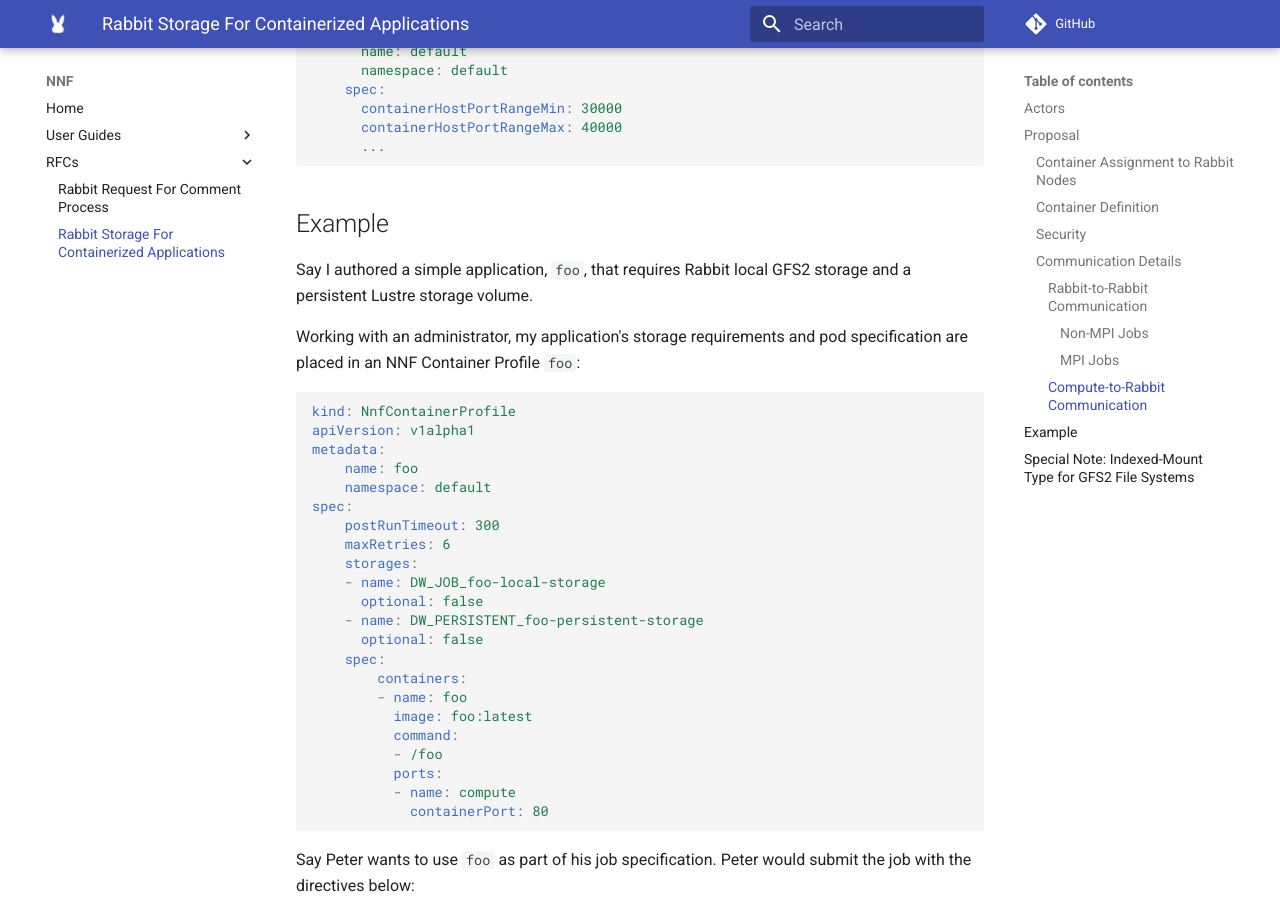
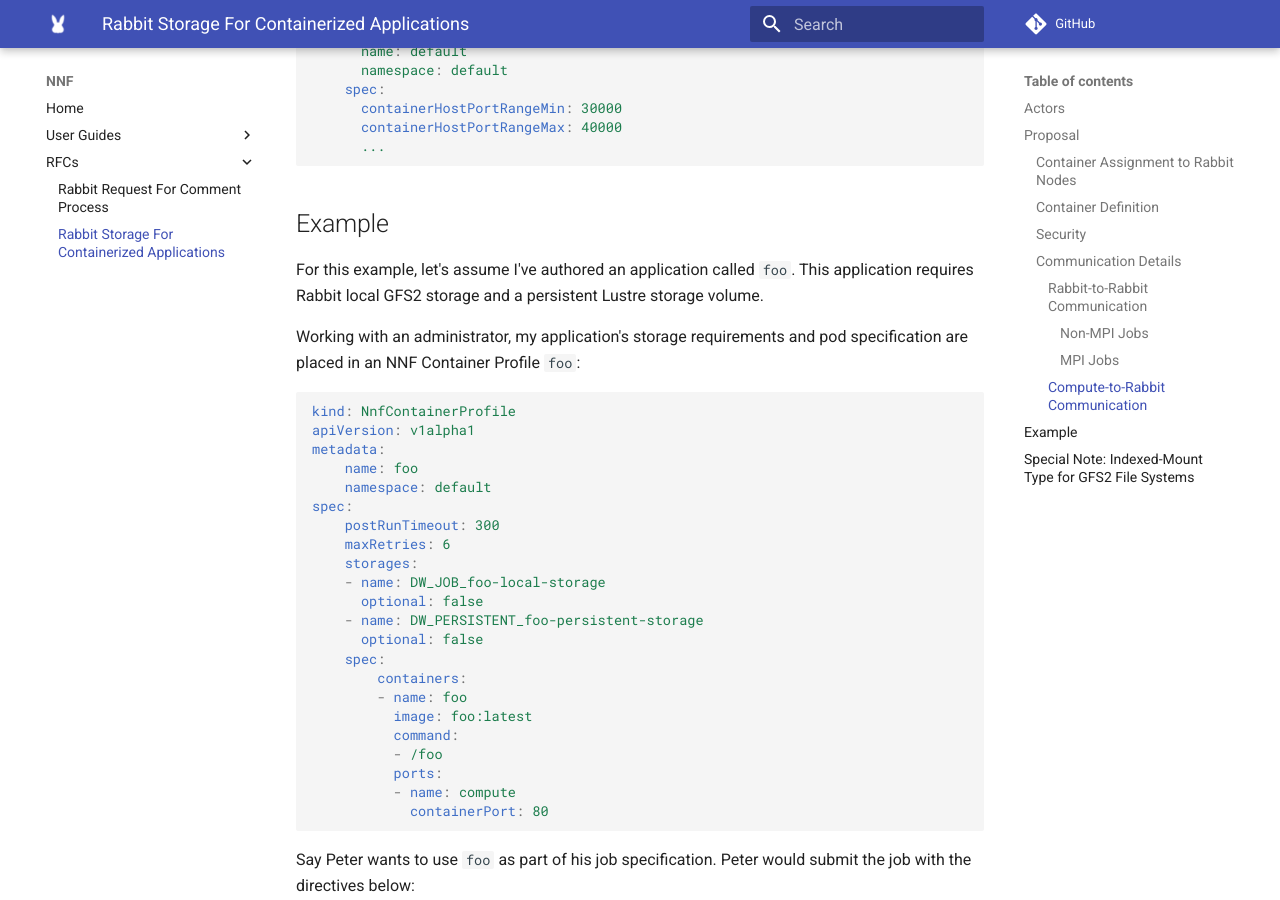
Before and after one commit to NearNodeFlash/NearNodeFlash.github.io, an MkDocs documentation site: the page built from docs/rfcs/0002/readme.md, in a window 1280 px wide and 900 px high, scrolled down 5299 px. Built offline with MkDocs 1.6.1 and Material for MkDocs 9.7.7, drawn with Linux system fonts in a browser that asks for light colours; comment, search, counter and statistics services are not loaded.

Commit message:
Remove 'Say'

```diff
--- a/docs/rfcs/0002/readme.md
+++ b/docs/rfcs/0002/readme.md
@@ -183,7 +183,7 @@ items:
 
 ## Example
 
-Say I authored a simple application, `foo`, that requires Rabbit local GFS2 storage and a persistent Lustre storage volume.
+For this example, let's assume I've authored an application called `foo`. This application requires Rabbit local GFS2 storage and a persistent Lustre storage volume.
 
 Working with an administrator, my application's storage requirements and pod specification are placed in an NNF Container Profile `foo`:
 
```
